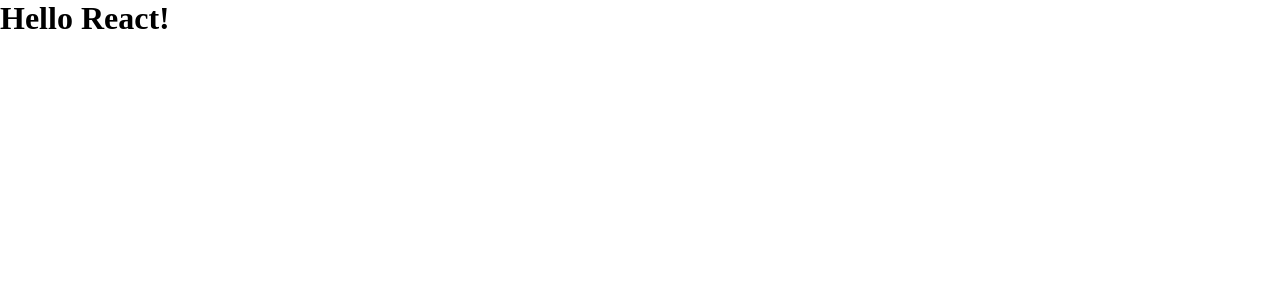
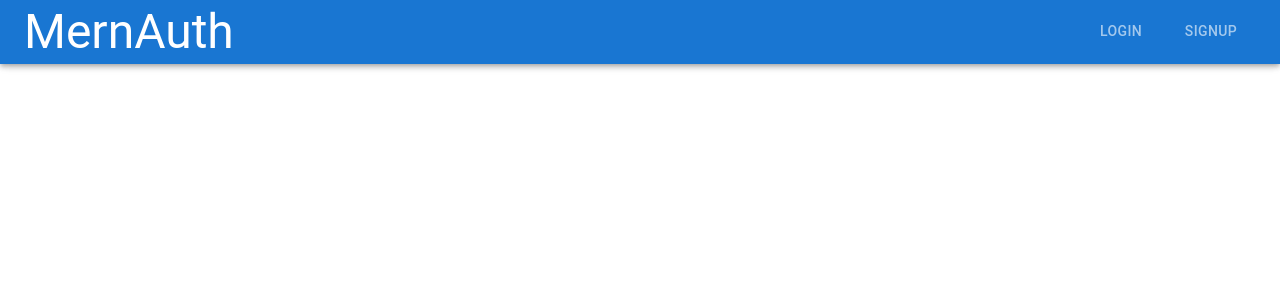
Before and after one commit to Pasot01/ReactFrontendForBackend, a React (Create React App) app: page /signup in a window 1280 px wide. Shown: the top 300 px of the page. Built offline with nearby package versions, Linux system fonts and the light colour scheme.

Commit message:
Utilisation de MaterialUI pour le Header, Login et Signup

```diff
--- a/package.json
+++ b/package.json
@@ -3,6 +3,9 @@
   "version": "0.1.0",
   "private": true,
   "dependencies": {
+    "@emotion/react": "^11.10.0",
+    "@emotion/styled": "^11.10.0",
+    "@mui/material": "^5.9.3",
     "@testing-library/jest-dom": "^5.16.4",
     "@testing-library/react": "^13.3.0",
     "@testing-library/user-event": "^13.5.0",
--- a/src/App.js
+++ b/src/App.js
@@ -1,11 +1,10 @@
 import './App.css';
+import { Headers } from './components/Headers';
 
 function App() {
   return (
     <div>
-      <h1>
-        Hello React!
-      </h1>
+      <Headers />
     </div>
   );
 }
--- /dev/null
+++ b/src/components/Headers.js
@@ -0,0 +1,24 @@
+import React, { useState } from 'react';
+import { AppBar, Toolbar, Typography, Box, Tabs, Tab } from '@mui/material';
+
+export const Headers = () => {
+    const [value, setValue] = useState();
+    return (
+        <AppBar>
+            <Toolbar>
+                <Typography variant='h3'>MernAuth</Typography>
+                <Box sx={{ marginLeft: 'auto' }}>
+                    <Tabs
+                        indicatorColor='secondary'
+                        onChange={(e, val) => setValue(val)}
+                        value={value}
+                        textColor='inherit'
+                    >
+                        <Tab label='Login' />
+                        <Tab label='Signup' />
+                    </Tabs>
+                </Box>
+            </Toolbar>
+        </AppBar>
+    )
+}
```
Also changed, not shown: src/components/Login.js (added), src/components/Signup.js (added), src/components/Welcome.js (added), 1 other file (tests, documents, lock files or other folders).
